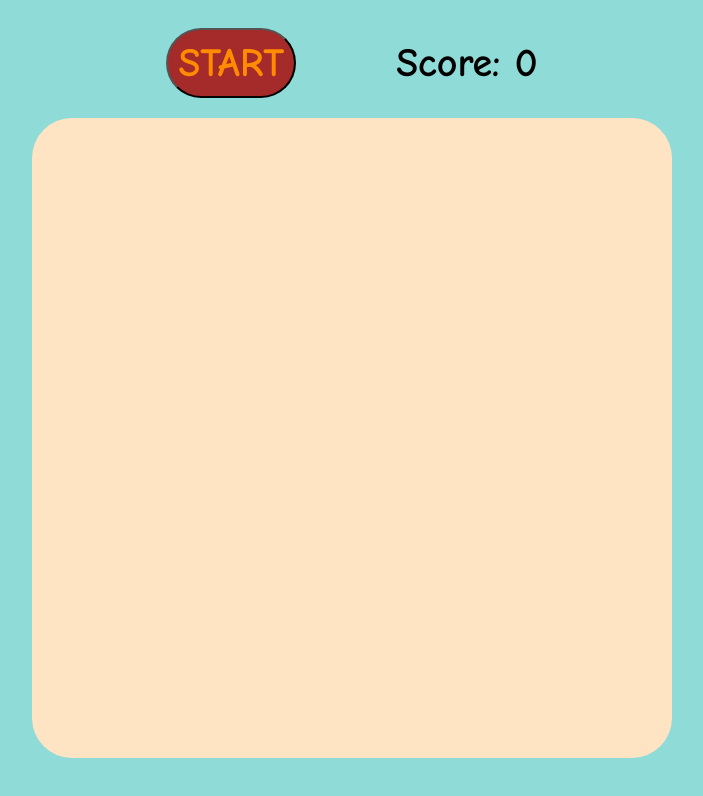
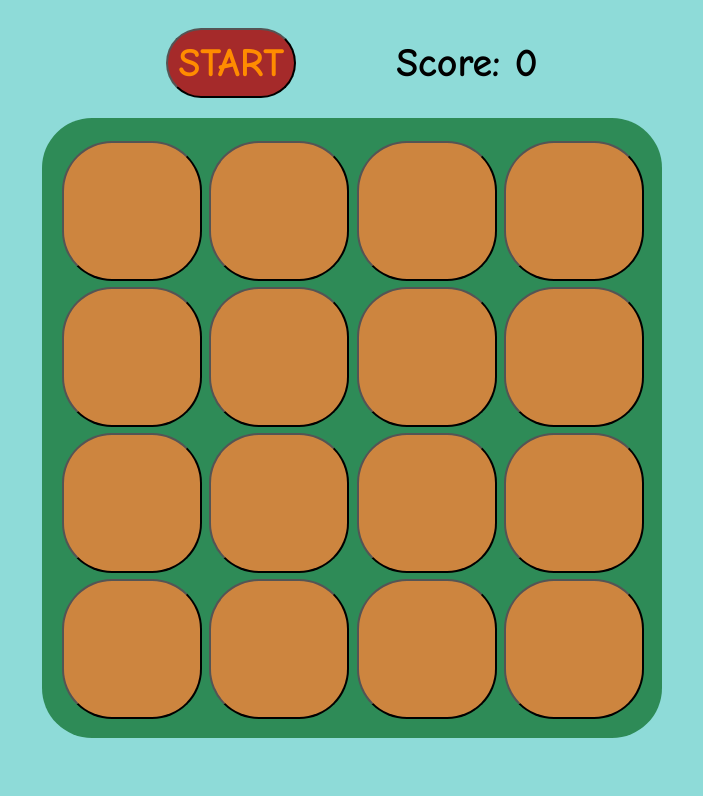
Before and after one commit to MrSemyon12/HTML-CSS-JS, a plain HTML site: page whackamole/index.html in a window 1280 px wide. Shown: the whole page, without its empty margins (288-991 px from the left). Drawn offline with Linux system fonts and the light colour scheme.

Commit message:
whackamole template

```diff
--- a/whackamole/index.html
+++ b/whackamole/index.html
@@ -10,9 +10,31 @@
         <button class="start" style="font-family: 'Comic Sans MS'">START</button>
         <label class="score">Score: 0</label>
     </form>
-
     <form class="field">
-
+        <div class="row">
+            <button class="cell" id="11"></button>
+            <button class="cell" id="12"></button>
+            <button class="cell" id="13"></button>
+            <button class="cell" id="14"></button>
+        </div>
+        <div class="row">
+            <button class="cell" id="21"></button>
+            <button class="cell" id="22"></button>
+            <button class="cell" id="23"></button>
+            <button class="cell" id="24"></button>
+        </div>
+        <div class="row">
+            <button class="cell" id="31"></button>
+            <button class="cell" id="32"></button>
+            <button class="cell" id="33"></button>
+            <button class="cell" id="34"></button>
+        </div>
+        <div class="row">
+            <button class="cell" id="41"></button>
+            <button class="cell" id="42"></button>
+            <button class="cell" id="43"></button>
+            <button class="cell" id="44"></button>
+        </div>
     </form>
     <script src="script.js"></script>
 </body>
--- a/whackamole/style.css
+++ b/whackamole/style.css
@@ -1,8 +1,7 @@
 body{
     background-color: #8EDBD8;
-    font-family: "Comic Sans MS";
+    font-family: "Comic Sans MS", serif;
 }
-
 .info{
     display: flex;
     padding: 20px;
@@ -10,7 +9,6 @@ body{
     align-items: center;
     justify-content: center;
 }
-
 .start{
     padding: 10px;
     font-weight: bold;
@@ -21,21 +19,28 @@ body{
     border-radius: 100px;
     margin-right: 100px;
 }
-
 .score{
     font-weight: bold;
     color: black;
     text-align: center;
 }
-
 .field{
-    width: 640px;
-    height: 640px;
-    background-color: bisque;
-    border-radius: 40px;
+    place-content: center;
+    width: 600px;
+    height: 600px;
+    background-color: seagreen;
+    border-radius: 50px;
     margin: auto;
+    padding: 10px;
 }
-
+.row{
+    margin-top: 5px;
+    margin-left: 10px;
+}
 .cell{
-
+    width: 140px;
+    height: 140px;
+    background: peru;
+    border-radius: 50px;
+    margin-right: 2px;
 }
```
